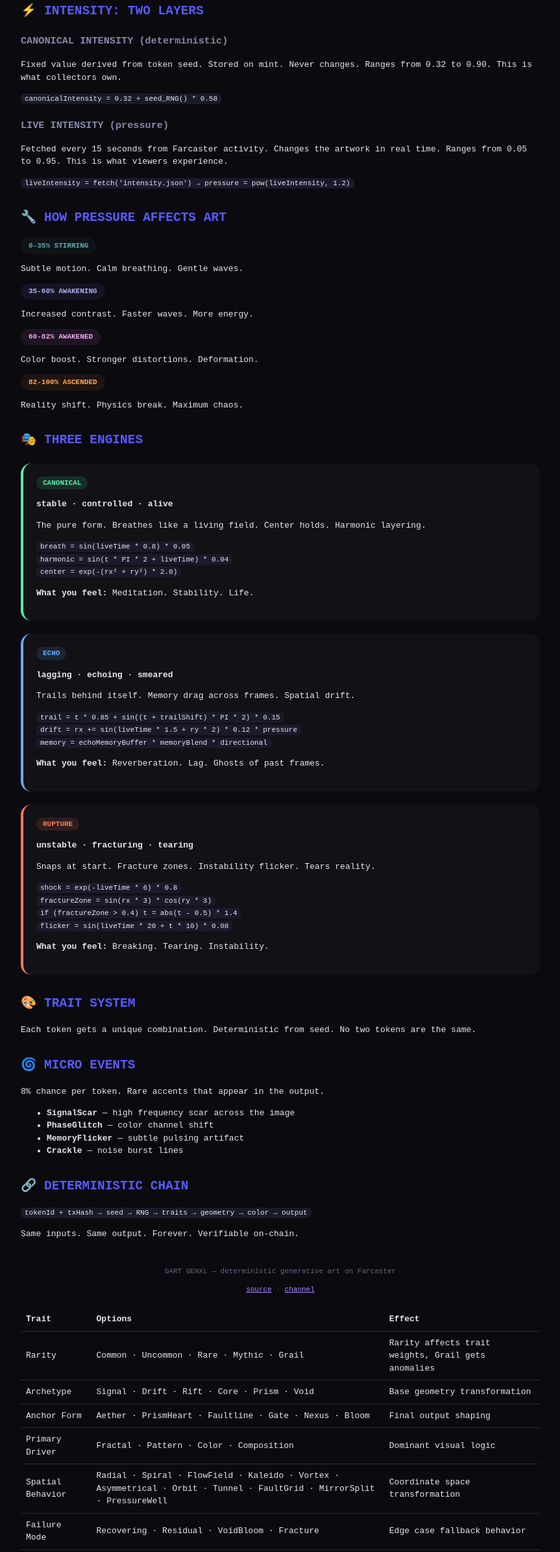
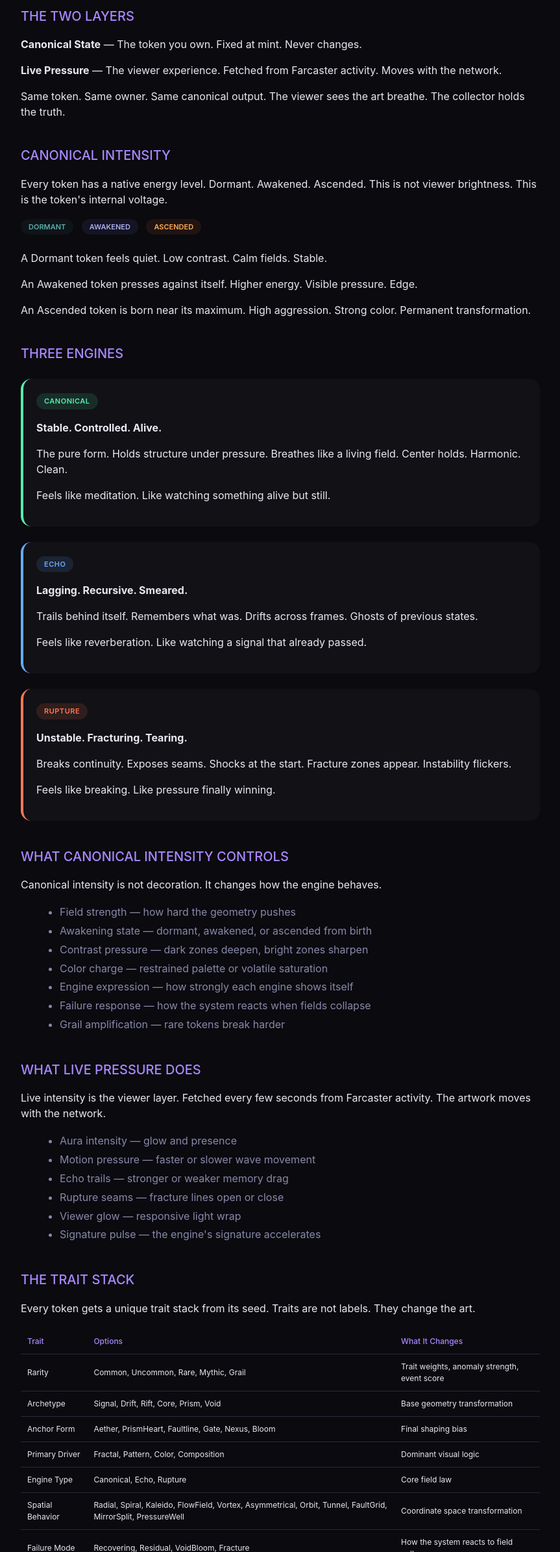
Before and after one commit to ivxxbeats/ivxxbeats.github.io, a website: page about.html in a window 1280 px wide. Shown: the part 232-2620 px from the top of the page at 65% size, without its empty margins (208-1071 px from the left). Drawn offline with Linux system fonts and the light colour scheme.

Commit message:
Marketing-focused about page with engine breakdown

```diff
--- a/about.html
+++ b/about.html
@@ -3,12 +3,12 @@
 <head>
     <meta charset="UTF-8">
     <meta name="viewport" content="width=device-width, initial-scale=1.0">
-    <title>DART GENXL // ENGINE</title>
+    <title>DART GENXL // THE ENGINE</title>
     <style>
         body {
             background: #0a0a0f;
             color: #e8e8f0;
-            font-family: monospace;
+            font-family: 'Inter', monospace;
             padding: 20px;
             line-height: 1.5;
         }
@@ -20,20 +20,26 @@
             color: #aa88ff;
             border-bottom: 1px solid #aa88ff40;
             padding-bottom: 10px;
+            font-size: 28px;
+            font-weight: 500;
         }
         h2 {
-            color: #5a5aff;
-            margin-top: 30px;
+            color: #aa88ff;
+            margin-top: 40px;
+            font-size: 20px;
+            font-weight: 500;
         }
         h3 {
             color: #8888aa;
-            margin-top: 20px;
+            margin-top: 24px;
+            font-size: 16px;
+            font-weight: 500;
         }
         .engine {
             background: #111116;
             border-radius: 16px;
             padding: 20px;
-            margin: 20px 0;
+            margin: 24px 0;
             border-left: 4px solid;
         }
         .canonical { border-left-color: #55eeaa; }
@@ -41,63 +47,74 @@
         .rupture { border-left-color: #ff7755; }
         .badge {
             display: inline-block;
-            padding: 2px 10px;
+            padding: 4px 12px;
             border-radius: 20px;
             font-size: 11px;
-            font-weight: bold;
+            font-weight: 600;
+            letter-spacing: 0.5px;
         }
         .badge.canonical { background: #55eeaa20; color: #55eeaa; }
         .badge.echo { background: #66aaff20; color: #66aaff; }
         .badge.rupture { background: #ff775520; color: #ff7755; }
-        code {
-            background: #1a1a2a;
-            padding: 2px 6px;
-            border-radius: 6px;
-            font-family: monospace;
+        .phase {
+            display: inline-block;
+            padding: 4px 12px;
+            border-radius: 20px;
             font-size: 11px;
+            font-weight: 600;
+            margin-right: 8px;
+            margin-bottom: 8px;
         }
-        table {
+        .dormant { background: #2a5a5a20; color: #5aaeae; }
+        .awakened { background: #5a5aae20; color: #aeaeee; }
+        .ascended { background: #ae5a2a20; color: #ffaa55; }
+        .trait-table {
             width: 100%;
             border-collapse: collapse;
             margin: 20px 0;
         }
-        td, th {
-            padding: 8px;
+        .trait-table td, .trait-table th {
+            padding: 10px;
             border-bottom: 1px solid #2a2a3a;
             text-align: left;
+            font-size: 12px;
         }
-        .intensity-phase {
-            display: inline-block;
-            padding: 4px 12px;
-            border-radius: 20px;
-            font-size: 11px;
-            font-weight: bold;
+        .trait-table th {
+            color: #aa88ff;
+            font-weight: 500;
         }
-        .stirring { background: #2a5a5a20; color: #5aaeae; }
-        .awakening { background: #5a5aae20; color: #aeaeee; }
-        .awakened { background: #ae5aae20; color: #eeaaee; }
-        .ascended { background: #ae5a2a20; color: #ffaa55; }
         button {
             background: #0d0d12;
             color: #e8e8f0;
             border: 1px solid #aa88ff;
-            padding: 8px 16px;
+            padding: 8px 20px;
             border-radius: 40px;
             font-family: monospace;
             cursor: pointer;
-            margin-bottom: 20px;
+            margin-bottom: 30px;
+            font-size: 12px;
         }
         button:hover {
             background: #1a1a24;
         }
         .footer {
-            margin-top: 40px;
+            margin-top: 50px;
             text-align: center;
             color: #666688;
             font-size: 11px;
+            padding: 20px 0;
         }
         a {
             color: #aa88ff;
+            text-decoration: none;
+        }
+        a:hover {
+            text-decoration: underline;
+        }
+        hr {
+            border: none;
+            border-top: 1px solid #2a2a3a;
+            margin: 30px 0;
         }
     </style>
 </head>
@@ -105,94 +122,111 @@
     <div class="container">
         <button onclick="window.location.href='index.html'">← BACK TO ENGINE</button>
 
-        <h1>DART GENXL ENGINE</h1>
-        <p>Deterministic generative art. Same token + same transaction hash = same output. Forever. No randomness. No external calls.</p>
+        <h1>DART GENXL</h1>
+        <p style="font-size: 14px; color: #8888aa;">Deterministic generative art. Each token is a fixed identity. The viewer adds pressure. The collector owns the source.</p>
 
-        <h2>⚡ INTENSITY: TWO LAYERS</h2>
+        <h2>THE TWO LAYERS</h2>
+        <p><strong>Canonical State</strong> — The token you own. Fixed at mint. Never changes.</p>
+        <p><strong>Live Pressure</strong> — The viewer experience. Fetched from Farcaster activity. Moves with the network.</p>
+        <p>Same token. Same owner. Same canonical output. The viewer sees the art breathe. The collector holds the truth.</p>
 
-        <h3>CANONICAL INTENSITY (deterministic)</h3>
-        <p>Fixed value derived from token seed. Stored on mint. Never changes. Ranges from 0.32 to 0.90. This is what collectors own.</p>
-        <code>canonicalIntensity = 0.32 + seed_RNG() * 0.58</code>
+        <h2>CANONICAL INTENSITY</h2>
+        <p>Every token has a native energy level. Dormant. Awakened. Ascended. This is not viewer brightness. This is the token's internal voltage.</p>
 
-        <h3>LIVE INTENSITY (pressure)</h3>
-        <p>Fetched every 15 seconds from Farcaster activity. Changes the artwork in real time. Ranges from 0.05 to 0.95. This is what viewers experience.</p>
-        <code>liveIntensity = fetch('intensity.json') → pressure = pow(liveIntensity, 1.2)</code>
+        <div>
+            <span class="phase dormant">DORMANT</span>
+            <span class="phase awakened">AWAKENED</span>
+            <span class="phase ascended">ASCENDED</span>
+        </div>
 
-        <h2>🔧 HOW PRESSURE AFFECTS ART</h2>
-        <div class="intensity-phase stirring">0-35% STIRRING</div>
-        <p>Subtle motion. Calm breathing. Gentle waves.</p>
+        <p>A Dormant token feels quiet. Low contrast. Calm fields. Stable.</p>
+        <p>An Awakened token presses against itself. Higher energy. Visible pressure. Edge.</p>
+        <p>An Ascended token is born near its maximum. High aggression. Strong color. Permanent transformation.</p>
 
-        <div class="intensity-phase awakening">35-60% AWAKENING</div>
-        <p>Increased contrast. Faster waves. More energy.</p>
-
-        <div class="intensity-phase awakened">60-82% AWAKENED</div>
-        <p>Color boost. Stronger distortions. Deformation.</p>
-
-        <div class="intensity-phase ascended">82-100% ASCENDED</div>
-        <p>Reality shift. Physics break. Maximum chaos.</p>
-
-        <h2>🎭 THREE ENGINES</h2>
+        <h2>THREE ENGINES</h2>
 
         <div class="engine canonical">
             <span class="badge canonical">CANONICAL</span>
-            <p><strong>stable · controlled · alive</strong></p>
-            <p>The pure form. Breathes like a living field. Center holds. Harmonic layering.</p>
-            <p><code>breath = sin(liveTime * 0.8) * 0.05</code><br>
-            <code>harmonic = sin(t * PI * 2 + liveTime) * 0.04</code><br>
-            <code>center = exp(-(rx² + ry²) * 2.0)</code></p>
-            <p><strong>What you feel:</strong> Meditation. Stability. Life.</p>
+            <p><strong>Stable. Controlled. Alive.</strong></p>
+            <p>The pure form. Holds structure under pressure. Breathes like a living field. Center holds. Harmonic. Clean.</p>
+            <p>Feels like meditation. Like watching something alive but still.</p>
         </div>
 
         <div class="engine echo">
             <span class="badge echo">ECHO</span>
-            <p><strong>lagging · echoing · smeared</strong></p>
-            <p>Trails behind itself. Memory drag across frames. Spatial drift.</p>
-            <p><code>trail = t * 0.85 + sin((t + trailShift) * PI * 2) * 0.15</code><br>
-            <code>drift = rx += sin(liveTime * 1.5 + ry * 2) * 0.12 * pressure</code><br>
-            <code>memory = echoMemoryBuffer * memoryBlend * directional</code></p>
-            <p><strong>What you feel:</strong> Reverberation. Lag. Ghosts of past frames.</p>
+            <p><strong>Lagging. Recursive. Smeared.</strong></p>
+            <p>Trails behind itself. Remembers what was. Drifts across frames. Ghosts of previous states.</p>
+            <p>Feels like reverberation. Like watching a signal that already passed.</p>
         </div>
 
         <div class="engine rupture">
             <span class="badge rupture">RUPTURE</span>
-            <p><strong>unstable · fracturing · tearing</strong></p>
-            <p>Snaps at start. Fracture zones. Instability flicker. Tears reality.</p>
-            <p><code>shock = exp(-liveTime * 6) * 0.8</code><br>
-            <code>fractureZone = sin(rx * 3) * cos(ry * 3)</code><br>
-            <code>if (fractureZone > 0.4) t = abs(t - 0.5) * 1.4</code><br>
-            <code>flicker = sin(liveTime * 20 + t * 10) * 0.08</code></p>
-            <p><strong>What you feel:</strong> Breaking. Tearing. Instability.</p>
+            <p><strong>Unstable. Fracturing. Tearing.</strong></p>
+            <p>Breaks continuity. Exposes seams. Shocks at the start. Fracture zones appear. Instability flickers.</p>
+            <p>Feels like breaking. Like pressure finally winning.</p>
         </div>
 
-        <h2>🎨 TRAIT SYSTEM</h2>
-        <table>
-            <tr><th>Trait</th><th>Options</th><th>Effect</th></tr>
-            <tr><td>Rarity</td><td>Common · Uncommon · Rare · Mythic · Grail</td><td>Rarity affects trait weights, Grail gets anomalies</td></tr>
-            <tr><td>Archetype</td><td>Signal · Drift · Rift · Core · Prism · Void</td><td>Base geometry transformation</td></tr>
-            <tr><td>Anchor Form</td><td>Aether · PrismHeart · Faultline · Gate · Nexus · Bloom</td><td>Final output shaping</td></tr>
-            <tr><td>Primary Driver</td><td>Fractal · Pattern · Color · Composition</td><td>Dominant visual logic</td></tr>
-            <tr><td>Spatial Behavior</td><td>Radial · Spiral · FlowField · Kaleido · Vortex · Asymmetrical · Orbit · Tunnel · FaultGrid · MirrorSplit · PressureWell</td><td>Coordinate space transformation</td></tr>
-            <tr><td>Failure Mode</td><td>Recovering · Residual · VoidBloom · Fracture</td><td>Edge case fallback behavior</td></tr>
-            </tr>
-        <p>Each token gets a unique combination. Deterministic from seed. No two tokens are the same.</p>
-
-        <h2>🌀 MICRO EVENTS</h2>
-        <p>8% chance per token. Rare accents that appear in the output.</p>
-        <ul>
-            <li><strong>SignalScar</strong> — high frequency scar across the image</li>
-            <li><strong>PhaseGlitch</strong> — color channel shift</li>
-            <li><strong>MemoryFlicker</strong> — subtle pulsing artifact</li>
-            <li><strong>Crackle</strong> — noise burst lines</li>
+        <h2>WHAT CANONICAL INTENSITY CONTROLS</h2>
+        <p>Canonical intensity is not decoration. It changes how the engine behaves.</p>
+        <ul style="margin-left: 20px; color: #8888aa; line-height: 1.8;">
+            <li>Field strength — how hard the geometry pushes</li>
+            <li>Awakening state — dormant, awakened, or ascended from birth</li>
+            <li>Contrast pressure — dark zones deepen, bright zones sharpen</li>
+            <li>Color charge — restrained palette or volatile saturation</li>
+            <li>Engine expression — how strongly each engine shows itself</li>
+            <li>Failure response — how the system reacts when fields collapse</li>
+            <li>Grail amplification — rare tokens break harder</li>
         </ul>
 
-        <h2>🔗 DETERMINISTIC CHAIN</h2>
-        <code>tokenId + txHash → seed → RNG → traits → geometry → color → output</code>
-        <p>Same inputs. Same output. Forever. Verifiable on-chain.</p>
+        <h2>WHAT LIVE PRESSURE DOES</h2>
+        <p>Live intensity is the viewer layer. Fetched every few seconds from Farcaster activity. The artwork moves with the network.</p>
+        <ul style="margin-left: 20px; color: #8888aa; line-height: 1.8;">
+            <li>Aura intensity — glow and presence</li>
+            <li>Motion pressure — faster or slower wave movement</li>
+            <li>Echo trails — stronger or weaker memory drag</li>
+            <li>Rupture seams — fracture lines open or close</li>
+            <li>Viewer glow — responsive light wrap</li>
+            <li>Signature pulse — the engine's signature accelerates</li>
+        </ul>
 
-        <div class="footer">
-            <p>DART GENXL — deterministic generative art on Farcaster</p>
-            <p><a href="https://github.com/ivxxbeats/dartgenxl-miniapp">source</a> · <a href="https://warpcast.com/~/channel/dartgenxl">channel</a></p>
-        </div>
+        <h2>THE TRAIT STACK</h2>
+        <p>Every token gets a unique trait stack from its seed. Traits are not labels. They change the art.</p>
+
+        <table class="trait-table">
+            <tr><th>Trait</th><th>Options</th><th>What It Changes</th></tr>
+            <tr><td>Rarity</td><td>Common, Uncommon, Rare, Mythic, Grail</td><td>Trait weights, anomaly strength, event score</td></tr>
+            <tr><td>Archetype</td><td>Signal, Drift, Rift, Core, Prism, Void</td><td>Base geometry transformation</td></tr>
+            <tr><td>Anchor Form</td><td>Aether, PrismHeart, Faultline, Gate, Nexus, Bloom</td><td>Final shaping bias</td></tr>
+            <tr><td>Primary Driver</td><td>Fractal, Pattern, Color, Composition</td><td>Dominant visual logic</td></tr>
+            <tr><td>Engine Type</td><td>Canonical, Echo, Rupture</td><td>Core field law</td></tr>
+            <tr><td>Spatial Behavior</td><td>Radial, Spiral, Kaleido, FlowField, Vortex, Asymmetrical, Orbit, Tunnel, FaultGrid, MirrorSplit, PressureWell</td><td>Coordinate space transformation</td></tr>
+            <tr><td>Failure Mode</td><td>Recovering, Residual, VoidBloom, Fracture</td><td>How the system reacts to field collapse</td></tr>
+            <tr><td>Anomaly</td><td>SpectralSplit, PhaseInversion, GravityWell, EchoLoop, Collapse</td><td>Rare law-breaking behavior</td></tr>
+        </table>
+
+        <h2>MICRO EVENTS</h2>
+        <p>Eight percent of tokens carry a micro event. A rare deterministic accent. Not viewer randomness. Seeded token behavior.</p>
+
+        <p><strong>SignalScar</strong> — A sharp interruption across the image. Like a wound.</p>
+        <p><strong>PhaseGlitch</strong> — A shift in color channels. Spectral offset.</p>
+        <p><strong>MemoryFlicker</strong> — A subtle pulse artifact. Echo instability.</p>
+        <p><strong>Crackle</strong> — Short burst lines. Like fracture sparks.</p>
+
+        <h2>GRAIL TOKENS</h2>
+        <p>Grails are the rarest tokens. One percent. They break rules. Anomalies appear. Canonical intensity amplifies law-breaking behavior. Stronger inversion. Stronger collapse. Stronger rupture logic.</p>
+        <p>Grails do not feel like other tokens. They feel wrong. That is the point.</p>
+
+        <h2>THE DETERMINISTIC CHAIN</h2>
+        <p>Token ID plus transaction hash produces a seed. The seed produces every trait. Every intensity. Every behavior. The chain is fixed.</p>
+        <p>Same token. Same transaction. Same output. Forever.</p>
+        <p>No randomness after mint. No external calls for the owned artwork. The viewer reacts. The token does not change.</p>
+
+        <hr />
+
+        <p style="text-align: center; font-size: 12px; color: #666688;">
+            DART GENXL — deterministic generative art on Farcaster<br>
+            <a href="https://github.com/ivxxbeats/dartgenxl-miniapp">Source</a> · <a href="https://warpcast.com/~/channel/dartgenxl">Channel</a>
+        </p>
     </div>
 </body>
 </html>
```
